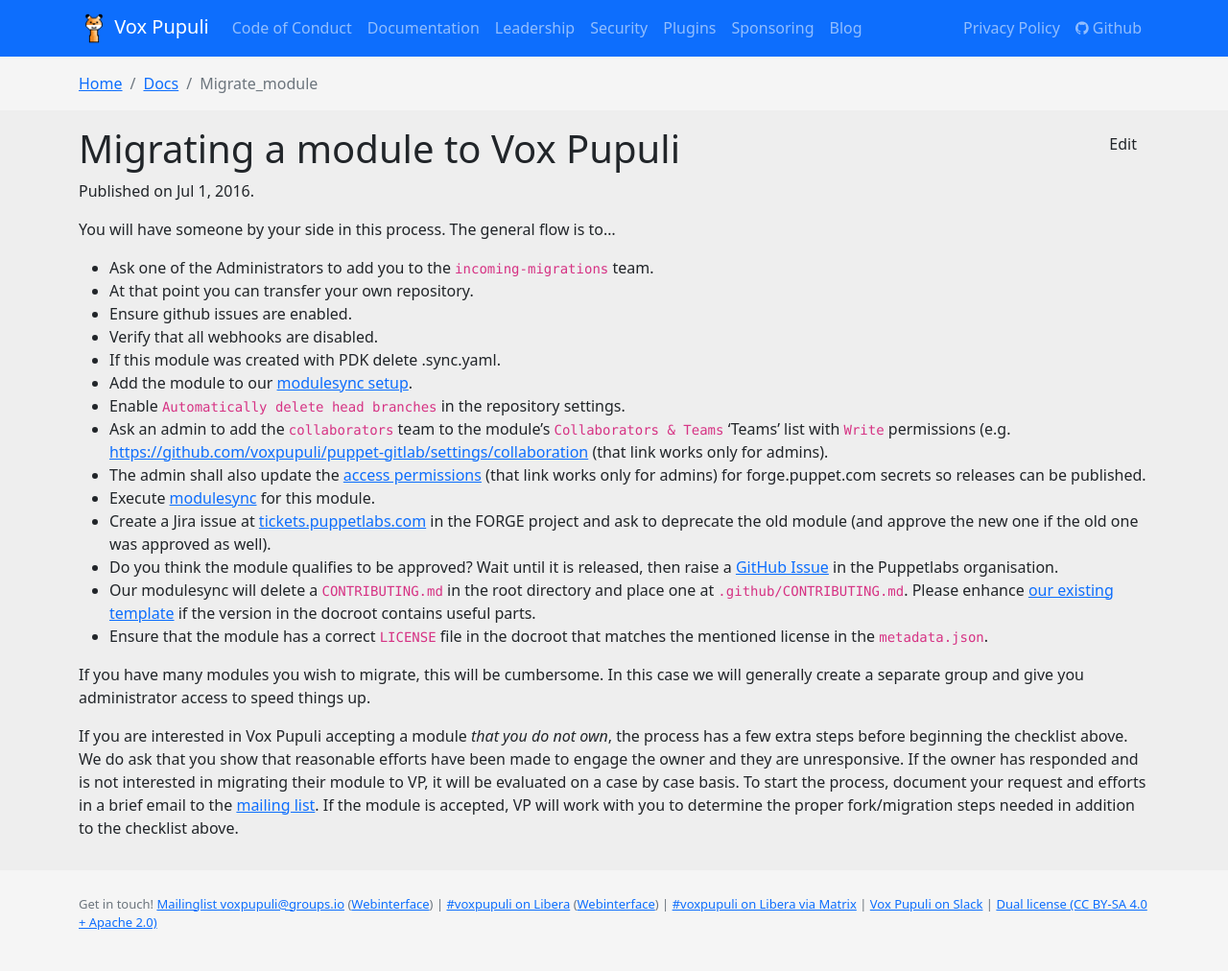
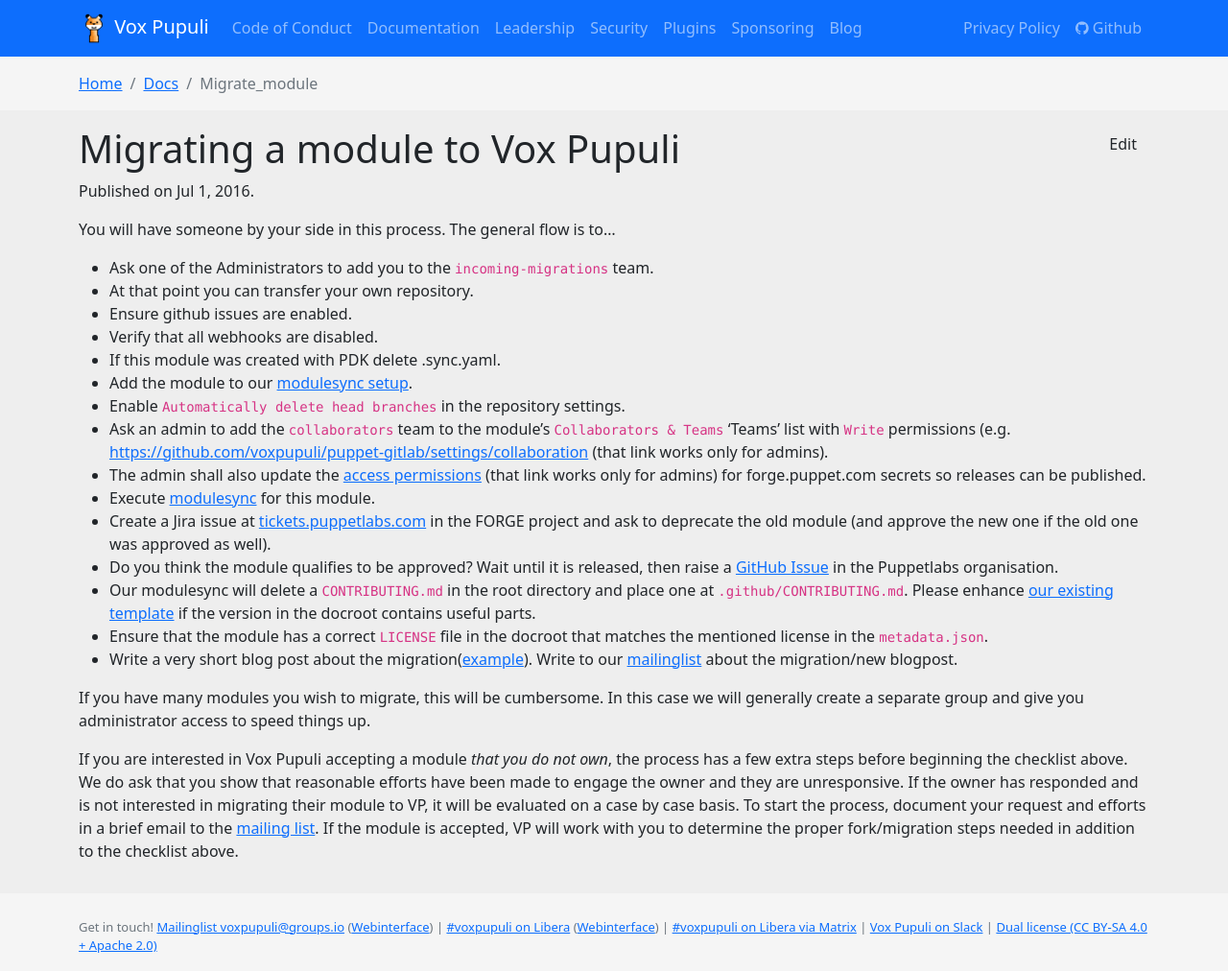
Before and after one commit to voxpupuli/voxpupuli.github.io, a Jekyll site: the page built from _docs/migrate_module.md, in a window 1280 px wide. Shown: the whole page at 96% size. Built offline with Jekyll 4.4.1, drawn with Linux system fonts in a browser that asks for light colours; nearby versions of some CDN libraries; before the commit the page ends 988 px from its top, so only the background shows below that.

Commit message:
Module migration: Create a blogpost about it

```diff
--- a/_docs/migrate_module.md
+++ b/_docs/migrate_module.md
@@ -21,6 +21,7 @@
 * Do you think the module qualifies to be approved? Wait until it is released, then raise a [GitHub Issue][approve] in the Puppetlabs organisation.
 * Our modulesync will delete a `CONTRIBUTING.md` in the root directory and place one at `.github/CONTRIBUTING.md`. Please enhance [our existing template][template] if the version in the docroot contains useful parts.
 * Ensure that the module has a correct `LICENSE` file in the docroot that matches the mentioned license in the `metadata.json`.
+* Write a very short blog post about the migration([example][example]). Write to our [mailinglist](mailto:voxpupuli@groups.io) about the migration/new blogpost.
 
 If you have many modules you wish to migrate, this will be cumbersome.
 In this case we will generally create a separate group and give you
@@ -37,3 +38,4 @@
 [template]: https://github.com/voxpupuli/modulesync_config/blob/master/moduleroot/.github/CONTRIBUTING.md.erb
 [modules]: https://tickets.puppetlabs.com/projects/MODULES/issues/
 [approve]: https://github.com/puppetlabs/puppet-approved-modules/issues/new?assignees=&labels=&template=puppet-approved-modules.md&title=
+[example]: https://github.com/voxpupuli/voxpupuli.github.io/blob/master/_posts/2023-12-05-nsswitch-migration.md
```
